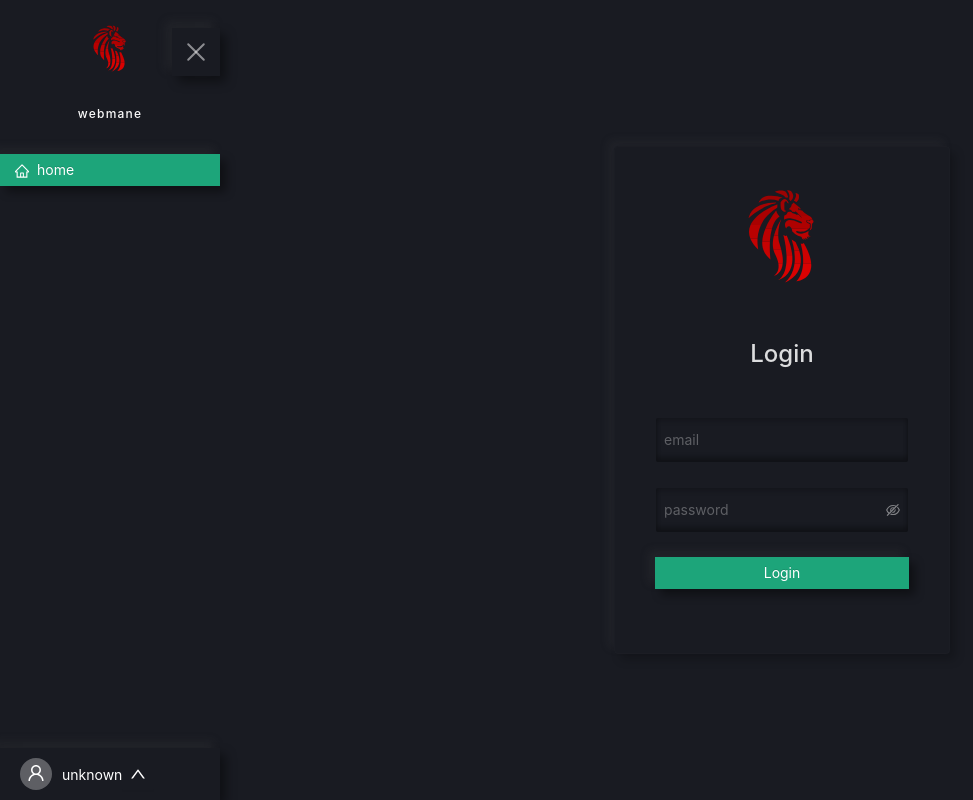
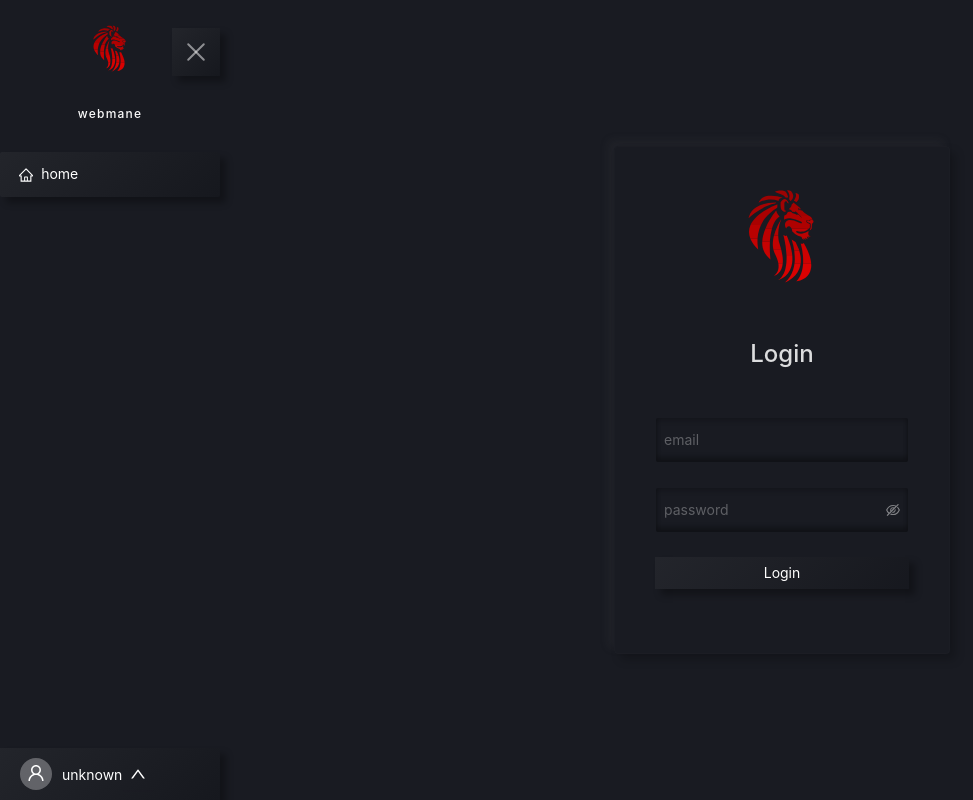
Before and after one commit to sjbavier/wm-react2, a React (Create React App) app: page /login in a window 1280 px wide. Shown: the whole page, without its empty margins (0-973 px from the left). Built offline with nearby package versions, Linux system fonts and the light colour scheme.

Commit message:
updates to color

```diff
--- a/src/App.tsx
+++ b/src/App.tsx
@@ -45,7 +45,7 @@ const App: FC = () => {
               <Route path="/login" element={<LoginForm />} />
               <Route path="/signup" element={<SignupForm />} />
               <Route
-                path="/dashboard/page/:page/page_size/:pageSize"
+                path="/bookmarks/page/:page/page_size/:pageSize"
                 element={
                   <PrivateRoute>
                     <div className="flex flex-wrap flex-row h-full overflow-y-auto">
--- a/src/components/button/NeuButton.tsx
+++ b/src/components/button/NeuButton.tsx
@@ -4,6 +4,17 @@ import styled from 'styled-components';
 export const NeuButton = styled((props) => <Button {...props} />)`
   border-radius: 0px;
   border: transparent;
-  box-shadow: 6px 6px 10px hsla(0, 0%, 0%, 0.4),
-    -6px -6px 10px hsla(0, 0%, 30%, 0.2);
+  box-shadow: 6px 6px 7px hsla(0, 0%, 0%, 0.3);
+  background: linear-gradient(
+    -45deg,
+    hsla(0, 0%, 0%, 0.1) 0%,
+    hsla(0, 0%, 50%, 0.1) 100%
+  );
+  &:focus {
+    background: linear-gradient(
+      -45deg,
+      hsla(0, 0%, 0%, 0.1) 0%,
+      hsla(0, 0%, 50%, 0.1) 100%
+    );
+  }
 `;
--- a/src/components/button/NeuNavButton.tsx
+++ b/src/components/button/NeuNavButton.tsx
@@ -2,9 +2,13 @@ import { Button } from 'antd';
 import styled from 'styled-components';
 
 export const NeuNavButton = styled((props) => <Button {...props} />)`
-  margin-top: 1rem;
-  border-radius: 0px;
+  margin-top: 0.875rem;
   border: transparent;
-  box-shadow: 6px 6px 10px hsla(0, 0%, 0%, 0.4),
-    -6px -6px 10px hsla(0, 0%, 30%, 0.2);
+  background: linear-gradient(
+    -45deg,
+    hsla(0, 0%, 0%, 0.1) 0%,
+    hsla(0, 0%, 50%, 0.1) 100%
+  );
+  padding: 1.4rem 1.2rem;
+  box-shadow: 6px 6px 7px hsla(0, 0%, 0%, 0.3);
 `;
--- a/src/components/color/Color.tsx
+++ b/src/components/color/Color.tsx
@@ -2,10 +2,16 @@ import { HexColorPicker } from 'react-colorful';
 
 export const Color = ({
   color,
-  setColor
+  setColor,
+  className
 }: {
   color: string;
   setColor: any;
+  className: string;
 }) => {
-  return <HexColorPicker color={color} onChange={setColor} />;
+  return (
+    <div className={className}>
+      <HexColorPicker color={color} onChange={setColor} />
+    </div>
+  );
 };
--- a/src/components/nav/Nav.tsx
+++ b/src/components/nav/Nav.tsx
@@ -3,19 +3,19 @@ import { useNavigate } from 'react-router-dom';
 import { Avatar, Button } from 'antd';
 import {
   UserOutlined,
-  ApartmentOutlined,
   UserAddOutlined,
   HomeOutlined,
   UpOutlined,
   DashboardOutlined,
-  BookOutlined
+  BookOutlined,
+  SettingOutlined
 } from '@ant-design/icons';
 import { AuthContext } from '../auth/AuthContext';
 import webmaneLogo from '../../img/LionHeadLOGO.svg';
 
 import Text from 'antd/lib/typography/Text';
 import styled from 'styled-components';
-import { AppProps, DivWrapper } from '../../models/models';
+import { DivWrapper } from '../../models/models';
 import { NeuNavButton } from '../button/NeuNavButton';
 import { NeuButton } from '../button/NeuButton';
 import classNames from 'classnames';
@@ -38,6 +38,7 @@ const Nav: FC<NavProps> = ({
   const navigate = useNavigate();
   const { user, dispatchAuth } = useContext<IAuthContext>(AuthContext);
   const [popUp, setPopUp] = useState<boolean>(false);
+  const [settings, setSettings] = useState<boolean>(false);
 
   const logout = (ev: React.MouseEvent<HTMLDivElement>) => {
     dispatchAuth({ type: AUTH_ACTION.LOGOUT });
@@ -45,8 +46,11 @@ const Nav: FC<NavProps> = ({
   };
 
   const handleAvatarClick = (e: React.MouseEvent<HTMLDivElement>): void => {
-    e.preventDefault();
     setPopUp(!popUp);
+  };
+
+  const handleSettingsClick = (e: React.MouseEvent<HTMLDivElement>): void => {
+    setSettings(!settings);
   };
 
   const hamburgLine =
@@ -119,10 +123,10 @@ const Nav: FC<NavProps> = ({
                 <NeuNavButton
                   type="primary"
                   icon={<DashboardOutlined />}
-                  onClick={() => navigate('/dashboard/page/1/page_size/10')}
+                  onClick={() => navigate('/bookmarks/page/1/page_size/10')}
                   className="w-full flex items-center "
                 >
-                  dashboard
+                  bookmarks
                 </NeuNavButton>{' '}
                 <NeuNavButton
                   type="primary"
@@ -145,20 +149,22 @@ const Nav: FC<NavProps> = ({
             >
               {!!user && (
                 <>
-                  <Color color={color} setColor={setColor} />
+                  <Color
+                    className={settings ? '' : 'invisible collapsed'}
+                    color={color}
+                    setColor={setColor}
+                  />
                   <UserItem onClick={logout}>
                     <div>
                       <UserOutlined />
                     </div>
                     <div>Logout</div>
                   </UserItem>
-                  <UserItem
-                    onClick={() => navigate('/dashboard/page/1/page_size/10')}
-                  >
-                    <div>
-                      <ApartmentOutlined />
+                  <UserItem onClick={handleSettingsClick}>
+                    <div onClick={handleSettingsClick}>
+                      <SettingOutlined />
                     </div>
-                    <div>Dashboard</div>
+                    <div>Settings</div>
                   </UserItem>
                 </>
               )}
@@ -242,8 +248,12 @@ const UserBox = styled.div`
   user-select: none;
   border-radius: 0px;
   border: transparent;
-  box-shadow: 6px 6px 10px hsla(0, 0%, 0%, 0.4),
-    -6px -6px 10px hsla(0, 0%, 30%, 0.2);
+  background: linear-gradient(
+    -45deg,
+    hsla(0, 0%, 0%, 0.1) 0%,
+    hsla(0, 0%, 50%, 0.1) 100%
+  );
+  box-shadow: 6px 6px 7px hsla(0, 0%, 0%, 0.3);
   cursor: pointer;
   &:hover {
     background-color: hsla(0, 0%, 55%, 0.04);
--- a/src/views/bookmarks/Bookmarks.tsx
+++ b/src/views/bookmarks/Bookmarks.tsx
@@ -118,7 +118,7 @@ const Bookmarks: FC = () => {
           pageSize: pageSize ? parseInt(pageSize) : undefined,
           total: totalBookmarks,
           onChange: (page, pageSize) => {
-            navigate(`/dashboard/page/${page}/page_size/${pageSize}`);
+            navigate(`/bookmarks/page/${page}/page_size/${pageSize}`);
           }
         }}
       />
--- a/src/views/login/LoginForm.tsx
+++ b/src/views/login/LoginForm.tsx
@@ -72,7 +72,7 @@ const LoginForm: FC = () => {
     return redirect ? (
       <Navigate to={redirect} />
     ) : (
-      <Navigate to="/dashboard/page/1/page_size/10" />
+      <Navigate to="/bookmarks/page/1/page_size/10" />
     );
   } else {
     return (
--- a/src/views/signup/SignupForm.tsx
+++ b/src/views/signup/SignupForm.tsx
@@ -58,7 +58,7 @@ const SignupForm: FC = () => {
             token: response?.access_token
           }
         });
-        navigate('/dashboard/page/1/page_size/10');
+        navigate('/bookmarks/page/1/page_size/10');
       }
     }
   };
```
